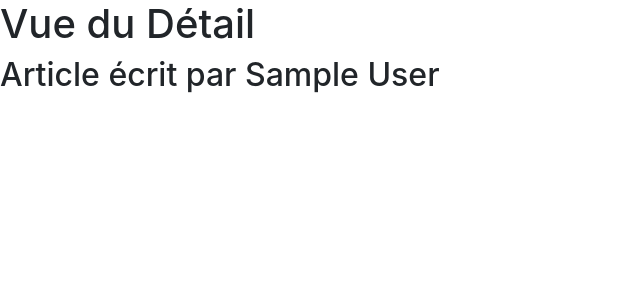
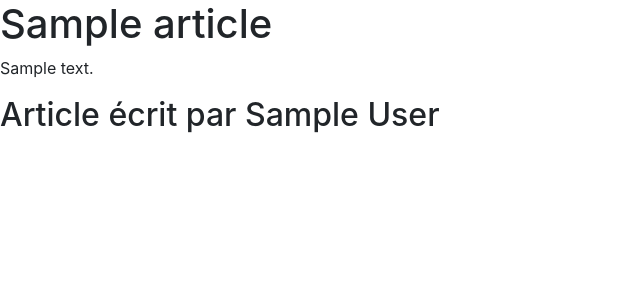
Before and after one commit to Payhache/MVC, a PHP site: template MVC/view/detailArticle_view.php in a window 1280 px wide. Shown: the top 300 px of the page, without its empty margins (0-640 px from the left). Run offline with PHP 8.4, Linux system fonts and the light colour scheme; the template is opened without the code that fills it: most values are stand-ins (such as "Sample title", 1, 10 or a date in 2020).

Commit message:
detail vue

```diff
--- a/MVC/view/detailArticle_view.php
+++ b/MVC/view/detailArticle_view.php
@@ -4,7 +4,10 @@
         <?php require_once('parts\meta.html'); ?>
     </head>
     <body>
-        <h1>Vue du Détail</h1>
+        <h1><?= $article->getTitle() ?></h1>
+        <p><?= $article->getContent() ?></p>
         <h2> Article écrit par <?php echo $article->getAuthor() ?></h2>
+
+
     </body>
 </html>
```
